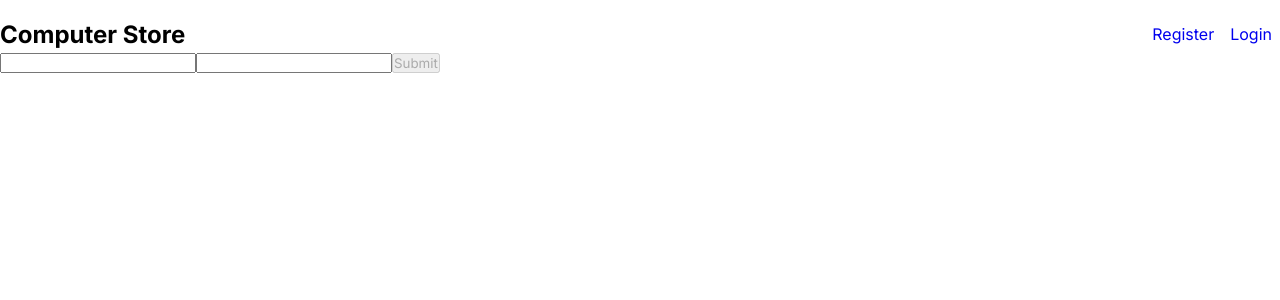
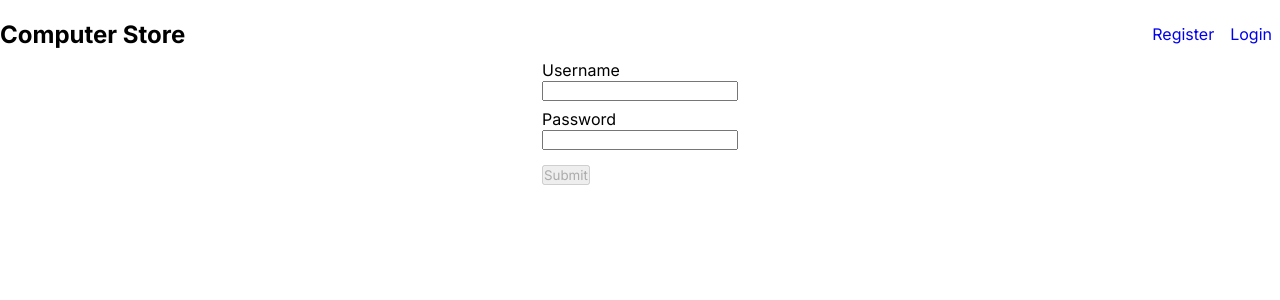
Before and after one commit to peteryn/ComputerStoreFrontend, an Angular app: page /register in a window 1280 px wide. Shown: the top 300 px of the page. Built offline with nearby package versions, Linux system fonts and the light colour scheme.

Commit message:
Add user registration

```diff
--- a/src/app/register/register.component.css
+++ b/src/app/register/register.component.css
@@ -0,0 +1,16 @@
+form {
+    max-width: fit-content;
+    margin: auto;
+}
+
+label {
+    display: block;
+}
+
+.form-group {
+    margin: 0.5em 0;
+}
+
+button {
+    margin-top: 0.5em;
+}
--- a/src/app/register/register.component.html
+++ b/src/app/register/register.component.html
@@ -1,5 +1,11 @@
 <form (ngSubmit)="onSubmit()" #registerForm="ngForm">
-	<input type="text" id="username" required [(ngModel)]="model.username" name="username" />
-	<input type="password" id="password" required [(ngModel)]="model.password" name="username" />
+	<div class="form-group">
+		<label for="username">Username</label>
+		<input type="text" id="username" required [(ngModel)]="model.username" name="username" />
+	</div>
+	<div class="form-group">
+		<label for="password">Password</label>
+		<input type="password" id="password" required [(ngModel)]="model.password" name="username" />
+	</div>
 	<button type="submit" [disabled]="!registerForm.form.valid">Submit</button>
 </form>
--- a/src/app/register/register.component.ts
+++ b/src/app/register/register.component.ts
@@ -21,13 +21,8 @@ export class RegisterComponent {
 
 	onSubmit() {
 		this.submitted = true;
-		console.log('Submitted the form!');
-		this.http.get('/api/spring').subscribe((res) => {
+		this.http.post('/api/register', this.model).subscribe((res) => {
 			console.log(`res ${res}`);
 		});
-
-		// this.http.get(`${this.baseURL}/api/spring`).subscribe((res) => {
-		// 	console.log('anything');
-		// });
 	}
 }
```
